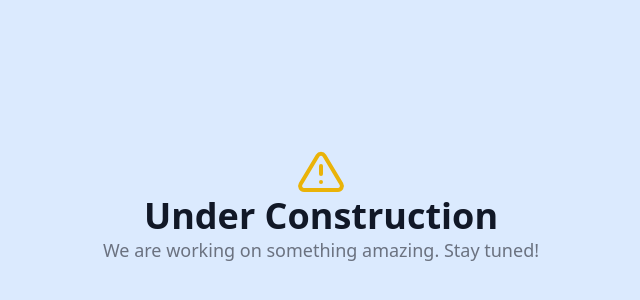
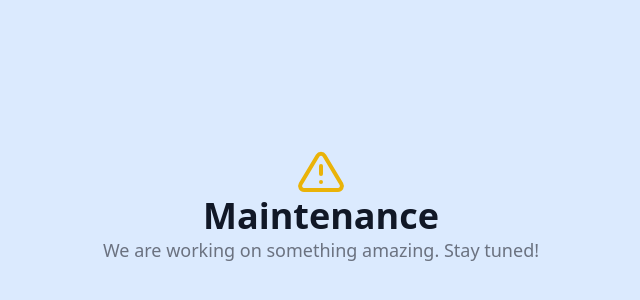
Before and after one commit to masdzub/underconstruction, a website: page public/index.html in a window 1280 px wide. Shown: the part 194-494 px from the top of the page, without its empty margins (319-959 px from the left). Drawn offline with nearby package versions, Linux system fonts and the light colour scheme.

Commit message:
underconstruction into maintenance

```diff
--- a/public/index.html
+++ b/public/index.html
@@ -6,7 +6,7 @@
   <link rel="stylesheet" href="/styles.css">
   <!-- Include Feather Icons -->
   <script src="https://cdn.jsdelivr.net/npm/feather-icons/dist/feather.min.js"></script>
-  <title>Under Construction</title>
+  <title>Maintenance</title>
   <link rel="icon" href="favicon.png" type="image/svg+xml">
 
 </head>
@@ -16,7 +16,7 @@
           <div class="flex items-center justify-center">
             <i data-feather="alert-triangle" class="h-12 w-12 text-yellow-500 dark:text-yellow-300 hover:text-yellow-600 dark:hover:text-yellow-400"></i>
           </div>
-          <h1 class="text-4xl font-extrabold">Under Construction</h1>
+          <h1 class="text-4xl font-extrabold">Maintenance</h1>
           <p class="text-lg text-gray-500">We are working on something amazing. Stay tuned!</p>
         </div>
       </div>
```
